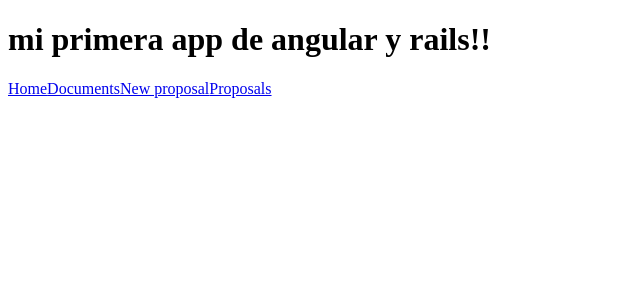
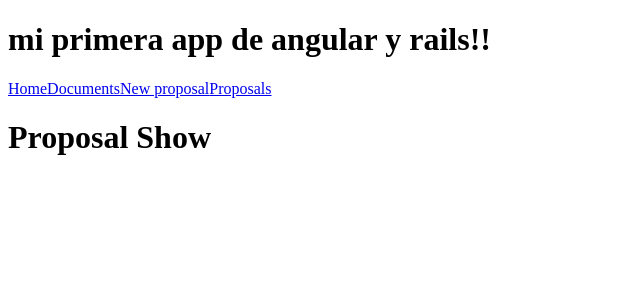
Before and after one commit to jorgeAM/appRailsAngular, an Angular app: page /proposal/15 in a window 1280 px wide. Before the commit this address led to /. Shown: the top 300 px of the page, without its empty margins (0-640 px from the left). Built offline with nearby package versions, Linux system fonts and the light colour scheme.

Commit message:
creamos un nuevo componente para mostrar el proposal y su ruta, pero aun no la mostramos

```diff
--- a/src/app/app.module.ts
+++ b/src/app/app.module.ts
@@ -8,6 +8,7 @@ import { HomeComponent } from './homepage/homepage.component';
 import { DocumentsComponent } from './documents/documents.component';
 import { ProposalListComponent } from './proposal/proposal-list.component';
 import { ProposalNewComponent } from './proposal/proposal-new.component';
+import { ProposalShowComponent } from './proposal/proposal-show.component';
 
 //importamos routing
 import { AppRoutingModule } from './app.routing';
@@ -18,7 +19,8 @@ import { AppRoutingModule } from './app.routing';
     HomeComponent,
     DocumentsComponent,
     ProposalListComponent,
-    ProposalNewComponent
+    ProposalNewComponent,
+    ProposalShowComponent
   ],
   imports: [
     BrowserModule,
--- a/src/app/app.routing.ts
+++ b/src/app/app.routing.ts
@@ -7,13 +7,15 @@ import { HomeComponent } from './homepage/homepage.component';
 import { DocumentsComponent } from './documents/documents.component';
 import { ProposalListComponent } from './proposal/proposal-list.component';
 import { ProposalNewComponent } from './proposal/proposal-new.component';
+import { ProposalShowComponent } from './proposal/proposal-show.component';
 
 const appRoutes: Routes = [
 	{path: '', redirectTo: '/home', pathMatch:'full'},
 	{path: 'home', component: HomeComponent},
   {path: 'documents', component: DocumentsComponent},
+  {path: 'proposals', component: ProposalListComponent},
   {path: 'proposals/new', component: ProposalNewComponent},
-  {path: 'proposals', component: ProposalListComponent}
+  {path: 'proposal/:id', component: ProposalShowComponent},
 ];
 
 @NgModule({
--- /dev/null
+++ b/src/app/proposal/proposal-show.component.html
@@ -0,0 +1 @@
+<h1>Proposal Show</h1>
--- /dev/null
+++ b/src/app/proposal/proposal-show.component.ts
@@ -0,0 +1,11 @@
+import { Component } from '@angular/core';
+import { Proposal } from './proposal';
+
+@Component({
+  selector: 'proposal-show',
+  templateUrl: './proposal-show.component.html',
+})
+
+export class ProposalShowComponent {
+	proposal: Proposal = new Proposal;
+}
```
